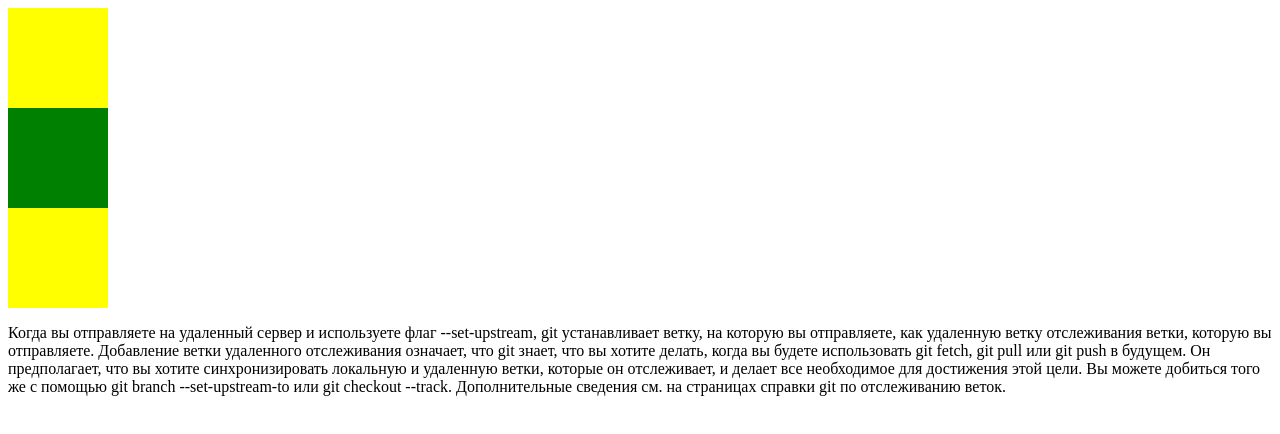
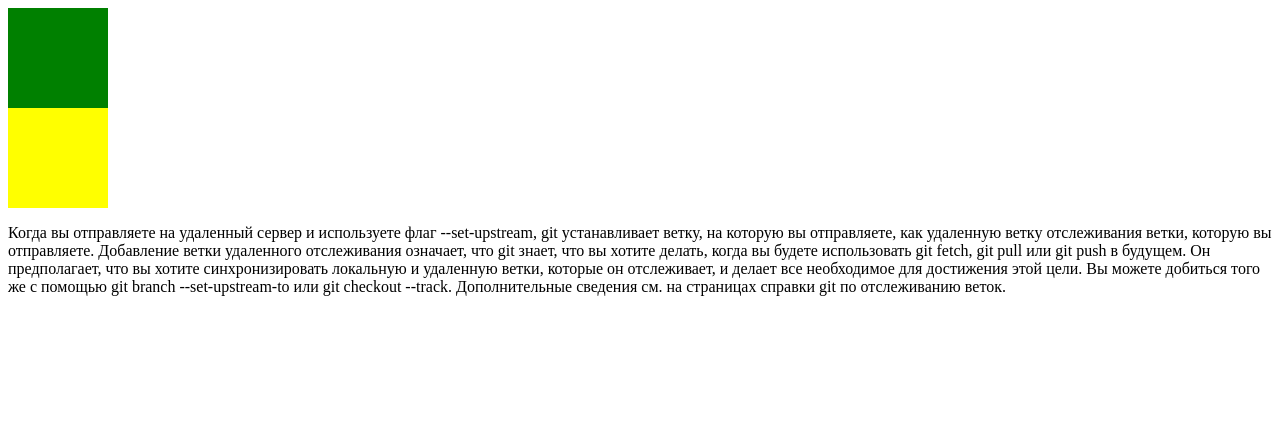
Before and after one commit to Arhidiman/git-test-repo, a React app: page / in a window 1280 px wide. Shown: the top 434 px of the page. Built offline with nearby package versions, Linux system fonts and the light colour scheme.

Commit message:
удалён жёлтый квадрат

```diff
--- a/src/App.tsx
+++ b/src/App.tsx
@@ -7,7 +7,6 @@ function App() {
     return(
 
         <>
-             <div className='square yellow'></div>
              <div className='square green'></div>
              <div className='square gray'></div>
              <p>
```
